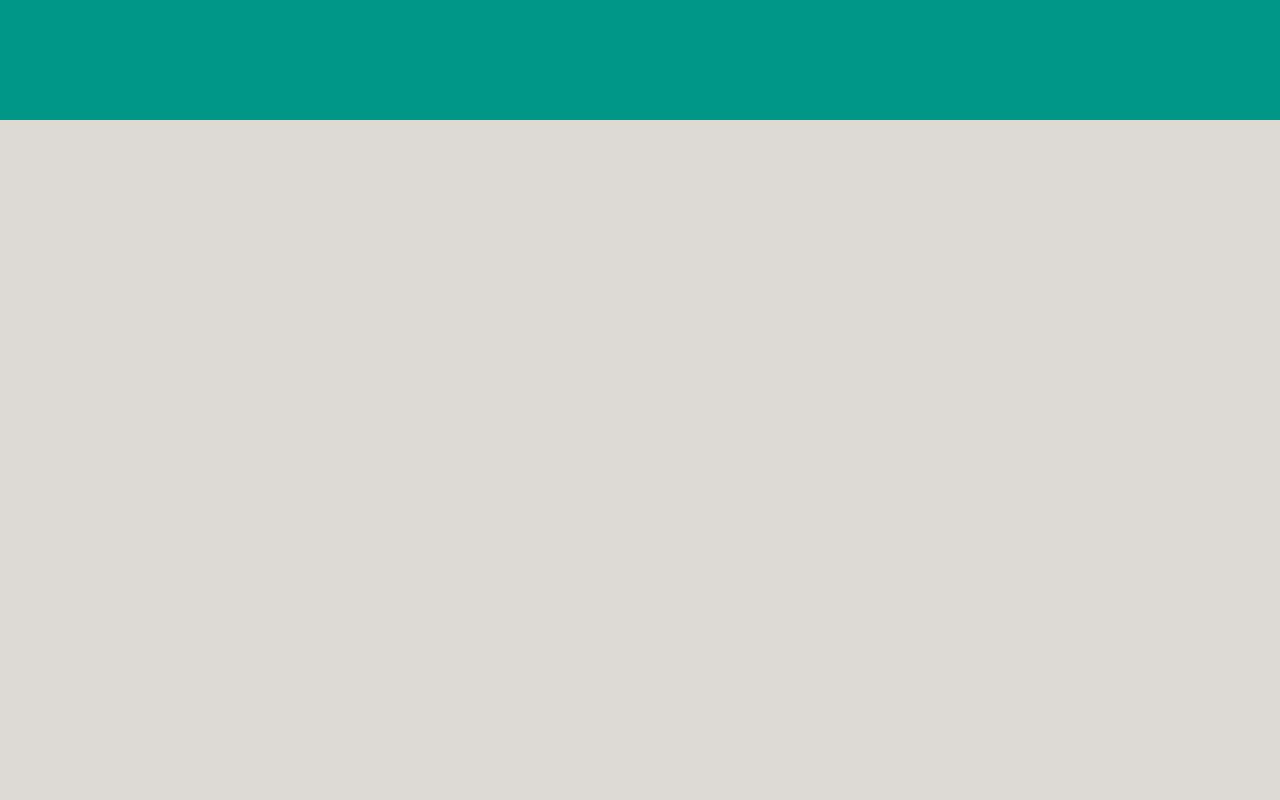
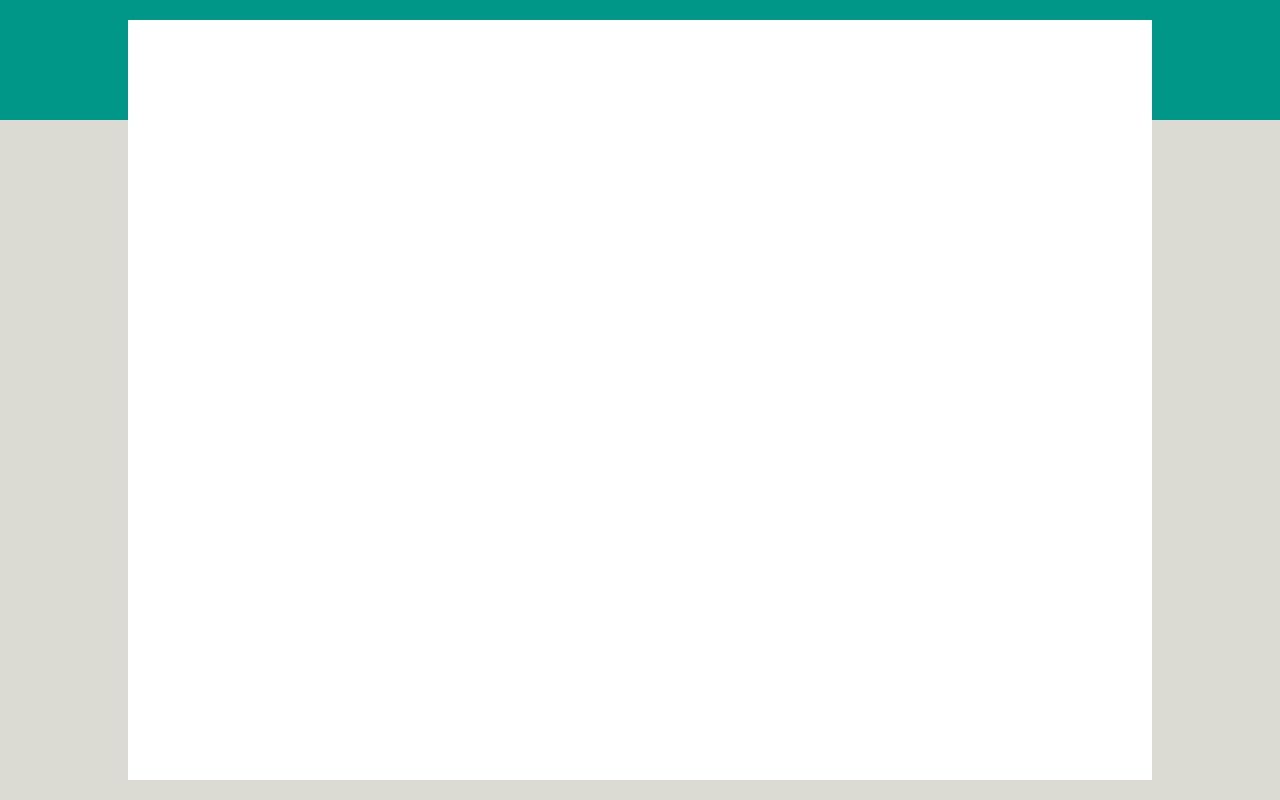
Before and after one commit to FernandoVerderame/vue-boolzapp, a plain HTML site: page index.html in a window 1280 px wide. Drawn offline with nearby package versions, Linux system fonts and the light colour scheme.

Commit message:
added webapp window

```diff
--- a/css/style.css
+++ b/css/style.css
@@ -2,4 +2,13 @@
 .bg-grad {
     height: 100vh;
     background-image: linear-gradient(#009688 15%, #DBDBD4 15%);
+    display: flex;
+    justify-content: center;
+    align-items: center;
 }
+
+.webapp-window {
+    height: 95vh;
+    width: 80vw;
+    background-color: white;
+}
--- a/index.html
+++ b/index.html
@@ -26,7 +26,9 @@
 </head>
 <body>
     <div class="bg-grad">
+        <div class="webapp-window">
 
+        </div>
     </div>
 
 </body>
```
